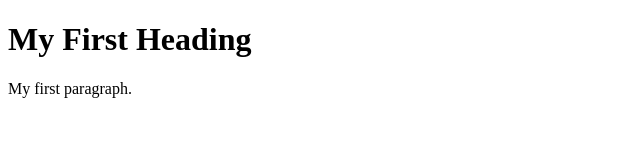
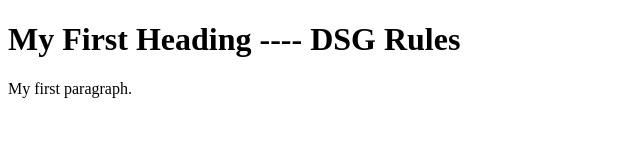
Before and after one commit to luisferTesting/dsgworkshop, a plain HTML site: page index.html in a window 1280 px wide. Shown: the whole page, without its empty margins (0-640 px from the left). Drawn offline with Linux system fonts and the light colour scheme.

Commit message:
2nd commit

```diff
--- a/index.html
+++ b/index.html
@@ -2,7 +2,7 @@
 <html>
 <body>
 
-<h1>My First Heading</h1>
+<h1>My First Heading ---- DSG Rules</h1>
 
 <p>My first paragraph.</p>
 
```
